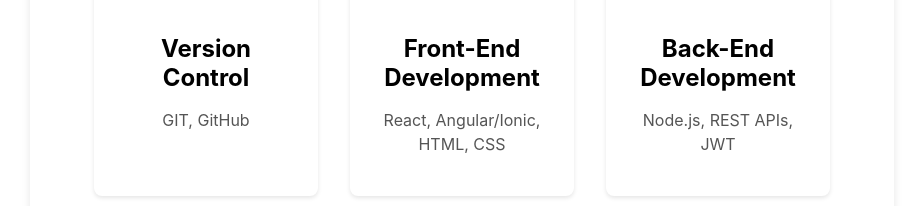
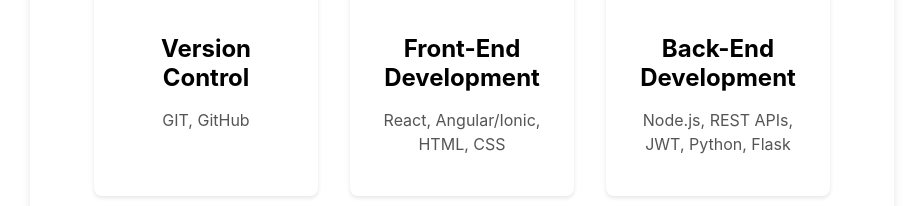
Before and after one commit to ShiluveloMakhubel/my-portfolio, a React (Create React App) app: page / in a window 1280 px wide. Shown: the part 3952-4158 px from the top of the page, without its empty margins (178-1101 px from the left). Built offline with nearby package versions, Linux system fonts and the light colour scheme.

Commit message:
Update Skills.js

```diff
--- a/src/Components/Skills.js
+++ b/src/Components/Skills.js
@@ -98,7 +98,7 @@
           >
             <FaNodeJs className="skill-icon" />
             <h3>Back-End Development</h3>
-            <p>Node.js, REST APIs, JWT</p>
+            <p>Node.js, REST APIs, JWT, Python, Flask</p>
           </motion.div>
           <motion.div
             className="skill-item"
```
